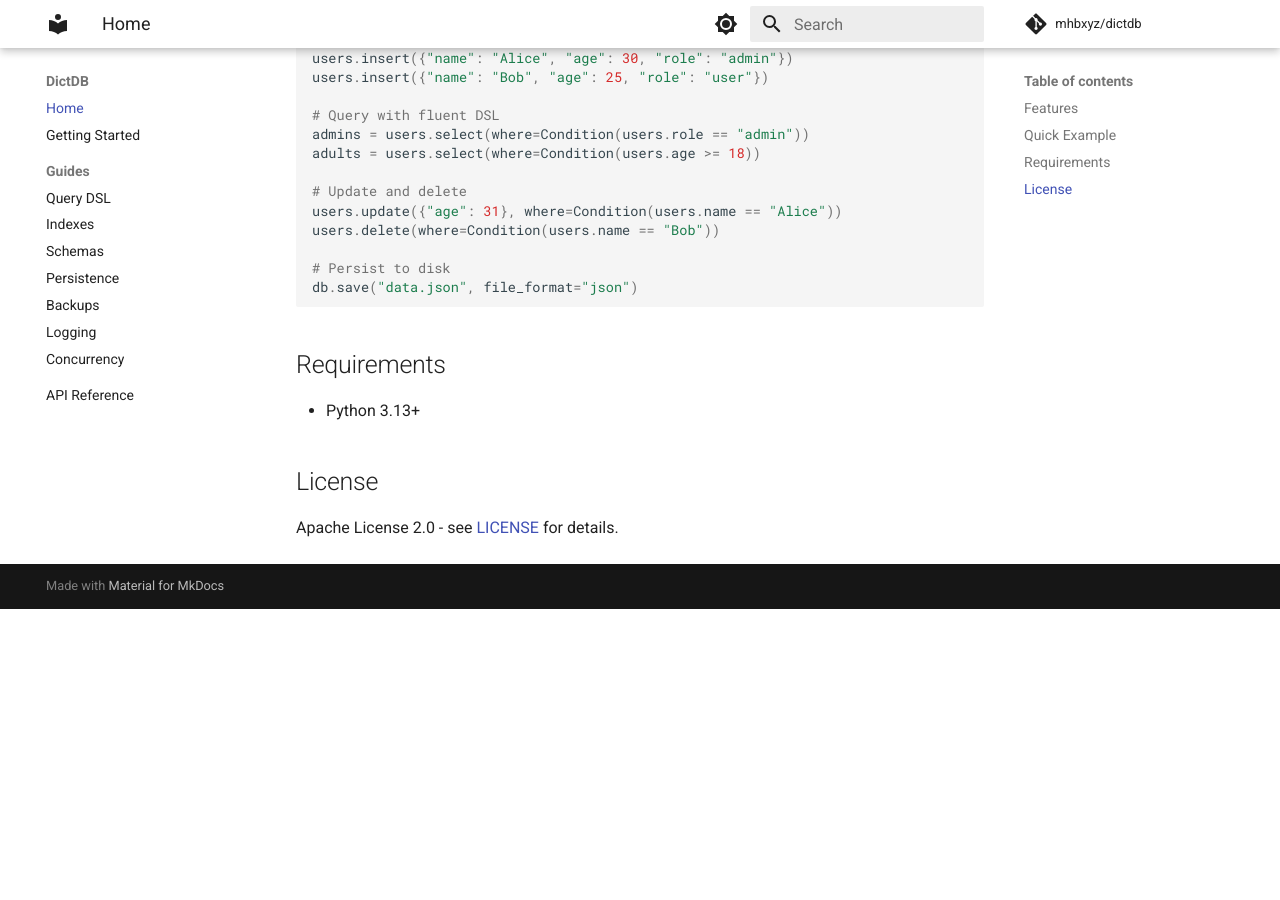
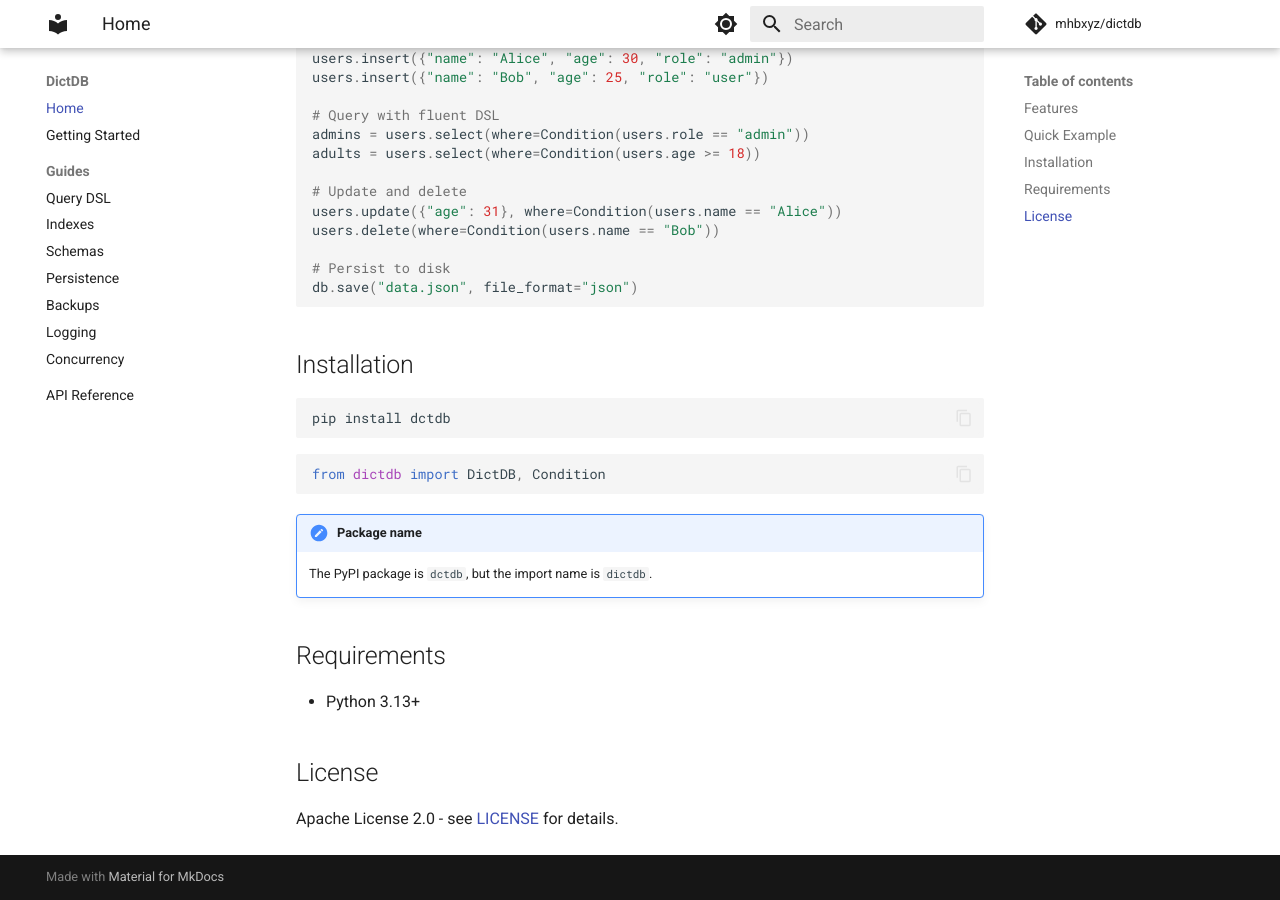
Before and after one commit to mhbxyz/dictdb, an MkDocs documentation site: the page built from docs/index.md, in a window 1280 px wide and 900 px high, scrolled down 1245 px. Built offline with MkDocs 1.6.1 and Material for MkDocs 9.7.7, drawn with Linux system fonts in a browser that asks for light colours; comment, search, counter and statistics services are not loaded; before the commit the page ends 1854 px from its top, so only the background shows below that.

Commit message:
feat: add PyPI publishing workflow and prepare v1.0.0
- Add manual publish workflow with tag/release creation
- Rename PyPI package to dctdb (dictdb was taken)
- Update version to 1.0.0
- Configure hatchling to find src/dictdb package
- Document pip install dctdb / import dictdb in README and docs

````diff
--- a/docs/index.md
+++ b/docs/index.md
@@ -47,6 +47,19 @@ users.delete(where=Condition(users.name == "Bob"))
 db.save("data.json", file_format="json")
 ```
 
+## Installation
+
+```bash
+pip install dctdb
+```
+
+```python
+from dictdb import DictDB, Condition
+```
+
+!!! note "Package name"
+    The PyPI package is `dctdb`, but the import name is `dictdb`.
+
 ## Requirements
 
 - Python 3.13+
````
Also changed, not shown: README.md (+14 -4 lines), docs/getting-started.md (+11 -0 lines), pyproject.toml (+5 -2 lines), 2 other files.
